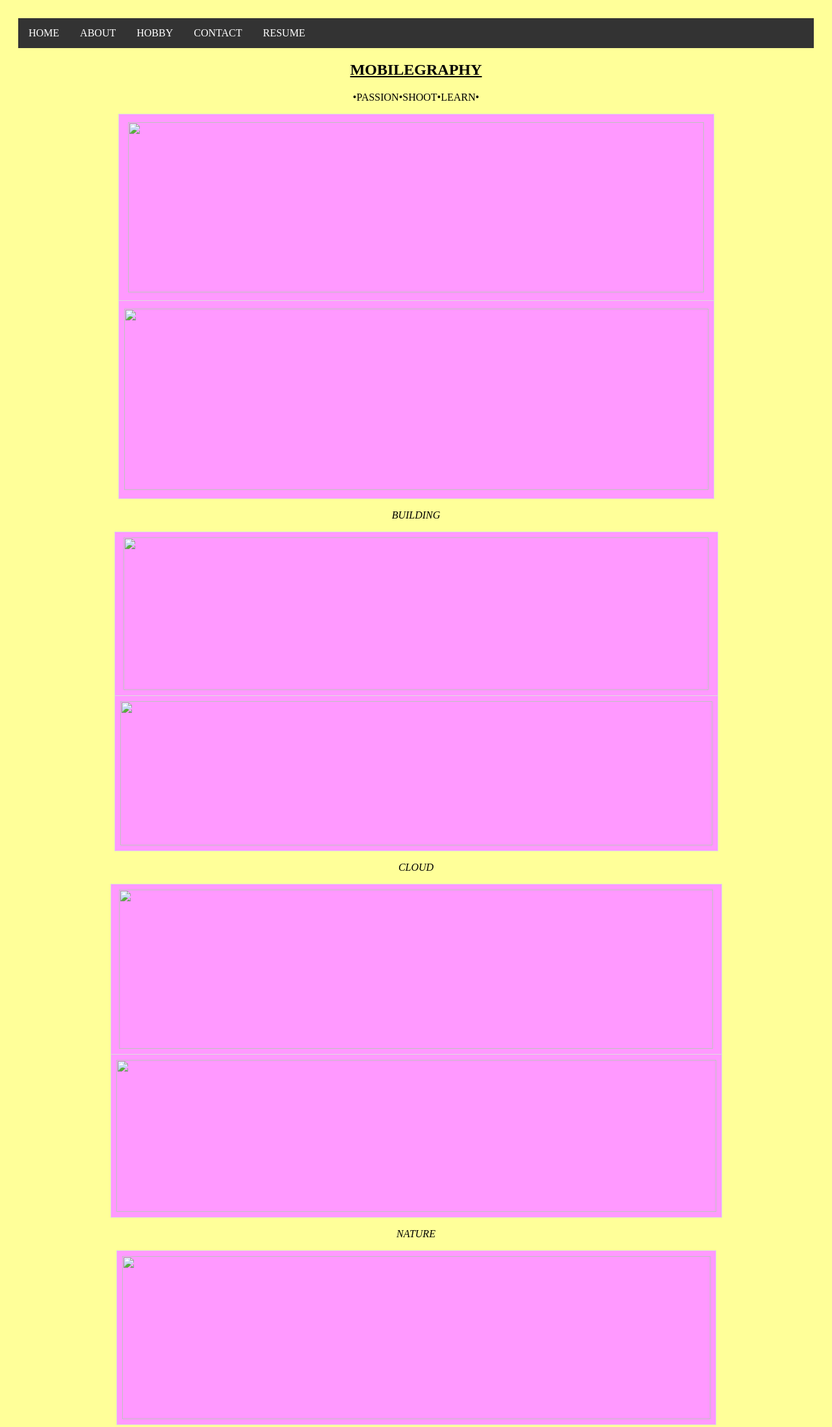
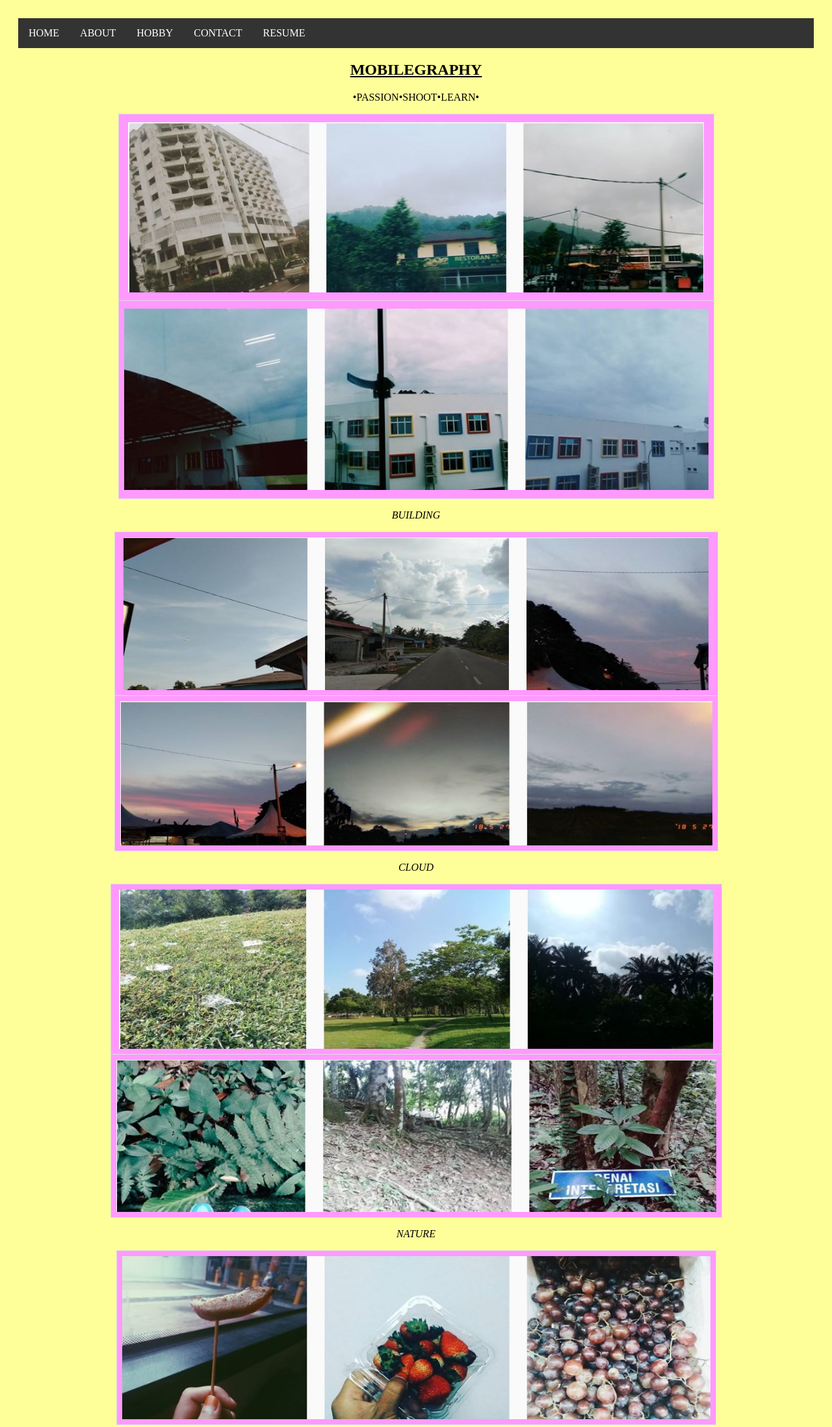
Before and after one commit to nurulamirasani/nurulamirasani.github.io, a plain HTML site: page hobby.html in a window 1280 px wide. Shown: the top 2196 px of the page at 65% size. Drawn offline with Linux system fonts and the light colour scheme.

Commit message:
Update hobby.html

```diff
--- a/hobby.html
+++ b/hobby.html
@@ -31,10 +31,10 @@
   <p> &bull;PASSION&bull;SHOOT&bull;LEARN&bull;</p>
   <table width="926" height="593" border="1" cellpadding="12" cellspacing="0">
     <tr>
-      <th scope="col"><div align="center"><img src="images/BUILDING.jpg" width="886" height="262" /></div></th>
+      <th scope="col"><div align="center"><img src="BUILDING.jpg" width="886" height="262" /></div></th>
     </tr>
     <tr>
-      <td><div align="center"><img src="images/BUILDING2.jpg" width="899" height="279" /></div></td>
+      <td><div align="center"><img src="BUILDING2.jpg" width="899" height="279" /></div></td>
     </tr>
   </table>
 </div>
@@ -42,10 +42,10 @@
 <div align="center">
   <table width="938" border="1" cellspacing="0" cellpadding="12">
     <tr>
-      <th scope="col"><div align="center"><img src="images/CLOUD.jpg" width="900" height="235" /></div></th>
+      <th scope="col"><div align="center"><img src="CLOUD.jpg" width="900" height="235" /></div></th>
     </tr>
     <tr>
-      <td><div align="center"><img src="images/CLOUD2.jpg" width="911" height="222" /></div></td>
+      <td><div align="center"><img src="CLOUD2.jpg" width="911" height="222" /></div></td>
     </tr>
   </table>
 </div>
@@ -53,10 +53,10 @@
 <div align="center">
   <table width="940" height="134" border="1" cellpadding="0" cellspacing="0">
     <tr>
-      <th scope="col"><div align="center"><img src="images/NATURE.jpg" width="914" height="245" /></div></th>
+      <th scope="col"><div align="center"><img src="NATURE.jpg" width="914" height="245" /></div></th>
     </tr>
     <tr>
-      <td><div align="center"><img src="images/NATURE2.jpg" width="923" height="234" /></div></td>
+      <td><div align="center"><img src="NATURE2.jpg" width="923" height="234" /></div></td>
     </tr>
   </table>
 </div>
@@ -64,7 +64,7 @@
 <div align="center">
   <table width="948" border="1" cellspacing="0" cellpadding="12">
     <tr>
-      <th scope="col"><div align="center"><img src="images/FRUIT.jpg" width="905" height="251" /></div></th>
+      <th scope="col"><div align="center"><img src="FRUIT.jpg" width="905" height="251" /></div></th>
     </tr>
   </table>
 </div>
@@ -72,7 +72,7 @@
 <div align="center">
   <table width="948" border="1" cellspacing="0" cellpadding="12">
     <tr>
-      <th scope="col"><div align="center"><img src="images/ROAD.jpg" width="921" height="271" /></div></th>
+      <th scope="col"><div align="center"><img src="ROAD.jpg" width="921" height="271" /></div></th>
     </tr>
   </table>
 </div>
```
